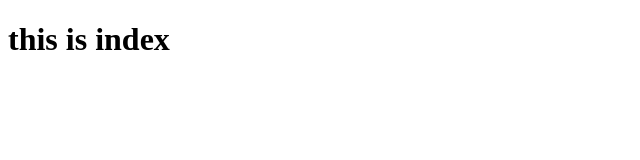
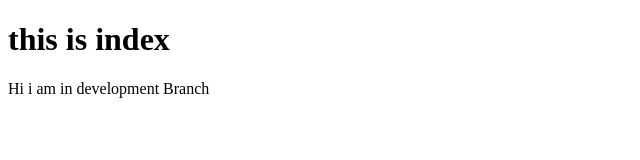
Before and after one commit to surajpatil1808/MasterClassRepo, a plain HTML site: page index.html in a window 1280 px wide. Shown: the whole page, without its empty margins (0-640 px from the left). Drawn offline with Linux system fonts and the light colour scheme.

Commit message:
modified index.html in development branch

```diff
--- a/index.html
+++ b/index.html
@@ -6,6 +6,6 @@
 <body>
 
 <h1>this is index</h1>
-
+<p>Hi i am in development Branch</p>
 </body>
 </html>
```
